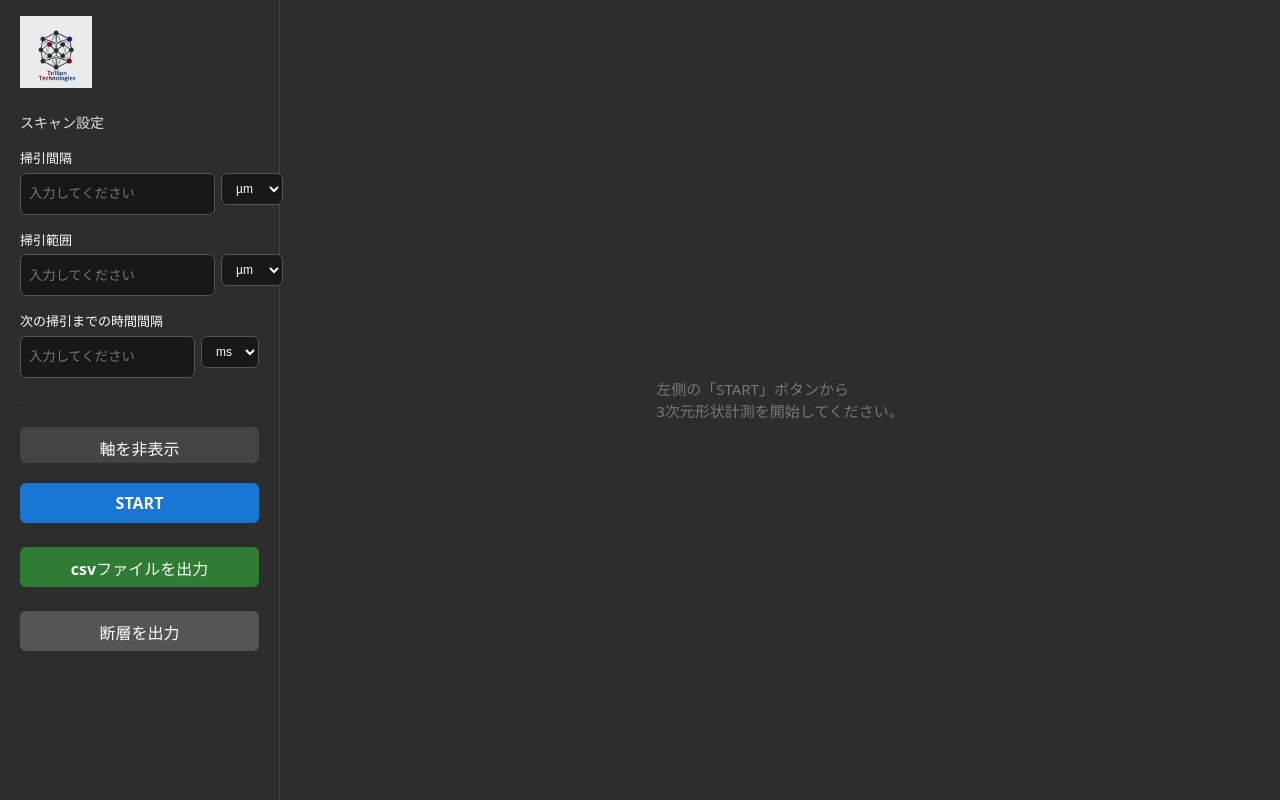
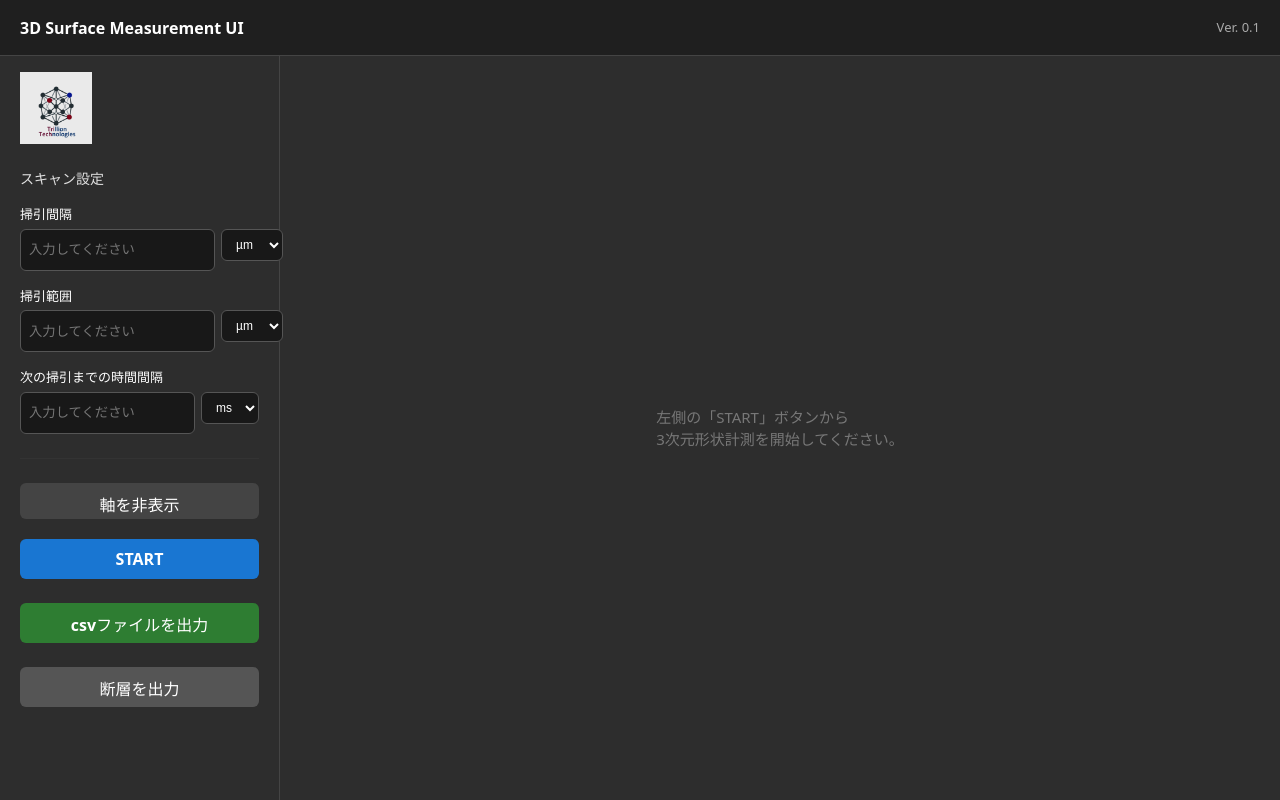
Before and after one commit to 0122POND/optical-device-ui, a React app in the folder frontend/: page / in a window 1280 px wide. Built offline with nearby package versions, Linux system fonts and the light colour scheme; the HTML template or start-up script is replaced by a standard one.

Commit message:
[fix]: ヘッダーを追加

```diff
--- a/frontend/src/App.tsx
+++ b/frontend/src/App.tsx
@@ -271,16 +271,43 @@ useEffect(() => {
         style={{
           width: "100vw",
           height: "100vh",
-          margin: 0,
-          padding: 0,
           display: "grid",
-          gridTemplateColumns: "280px 1fr",
-          overflow: "hidden",
+          gridTemplateRows: "56px 1fr", // ← ヘッダー + メイン
           backgroundColor: "#2d2d2d",
           color: "#fff",
+        }}
+      >
+      {/* ▼ ヘッダー */}
+      <div
+        style={{
+          height: "56px",
+          display: "flex",
+          alignItems: "center",
+          padding: "0 20px",
+          backgroundColor: "#1f1f1f",
+          borderBottom: "1px solid #444",
           boxSizing: "border-box",
         }}
       >
+        <div style={{ fontWeight: 600, fontSize: "16px" }}>
+          3D Surface Measurement UI
+        </div>
+
+        <div style={{ marginLeft: "auto", fontSize: "13px", color: "#aaa" }}>
+          Ver. 0.1
+        </div>
+      </div>
+      {/* ▼ メインエリア（←ここが “2行目”） */}
+      <div
+        style={{
+          display: "grid",
+          gridTemplateColumns: "280px 1fr",
+          height: "100%",
+          overflow: "hidden",
+        }}
+      >
+
+
         {/* ▼ 左：サイドパネル */}
         <div
           style={{
@@ -552,6 +579,7 @@ useEffect(() => {
           )}
         </div>
       </div>
+    </div>
 
       {/* ▼ 確認モーダル */}
       {showConfirm && confirmMode && (
```
